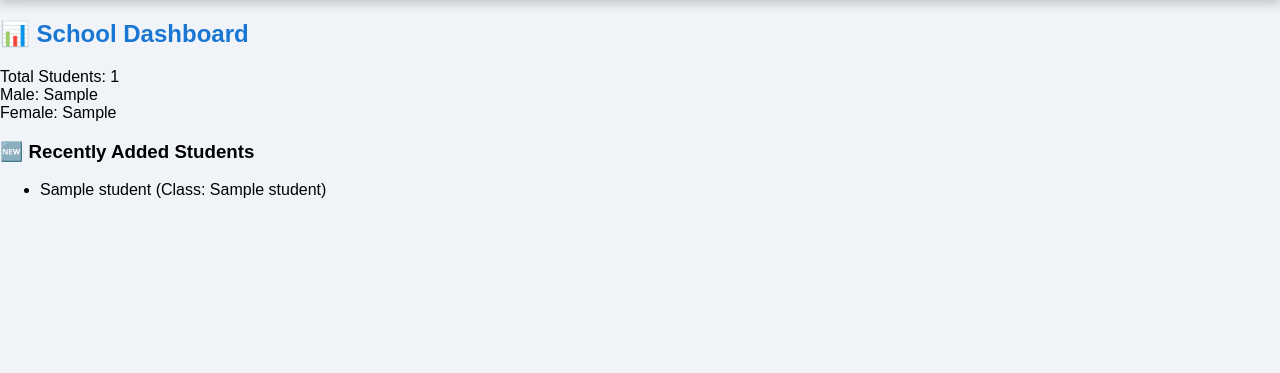
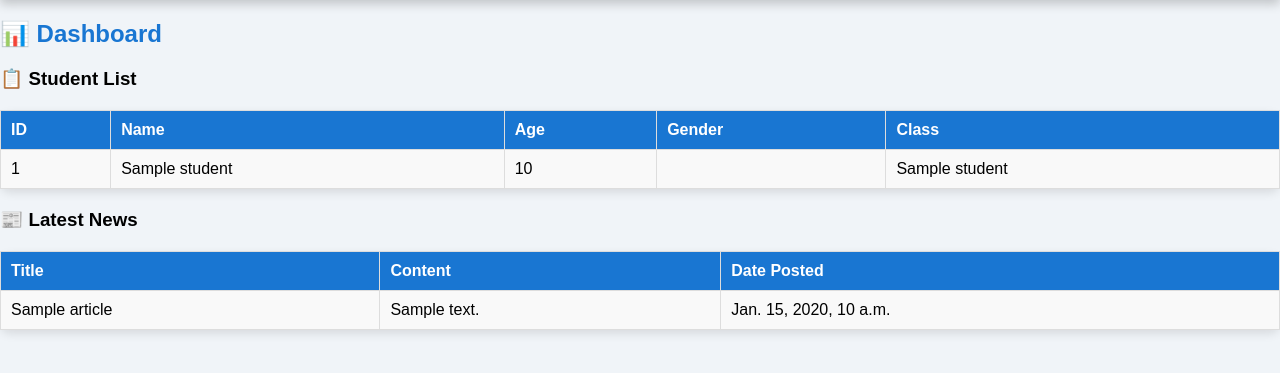
Before and after one commit to nanatoto-droid/admin2, a Django app: template school/templates/dashboard.html in a window 1280 px wide. Shown: the part 81-454 px from the top of the page. Run offline with Django 3.2, Linux system fonts and the light colour scheme; the template is opened without the code that fills it: most values are stand-ins (such as "Sample title", 1, 10 or a date in 2020).

Commit message:
initial commit

```diff
--- a/school/static/css/style.css
+++ b/school/static/css/style.css
@@ -262,3 +262,28 @@ a.button {
 a.button:hover {
     background-color: #388E3C;
 }
+/*dashboard table*/
+table {
+    width: 100%;
+    border-collapse: collapse;
+    margin-top: 20px;
+}
+
+th, td {
+    border: 1px solid #ddd;
+    padding: 10px;
+    text-align: left;
+}
+
+th {
+    background-color: #1976D2;
+    color: white;
+}
+
+td {
+    background-color: #f9f9f9;
+}
+
+tr:hover {
+    background-color: #e3f2fd;
+}
--- a/school/templates/dashboard.html
+++ b/school/templates/dashboard.html
@@ -1,16 +1,81 @@
+{#{% extends 'base.html' %}#}
+{#{% block content %}#}
+{#<h2>📊 School Dashboard</h2>#}
+{#<div class="stats">#}
+{#    <div class="stat-box">Total Students: {{ total_students }}</div>#}
+{#    <div class="stat-box">Male: {{ male_students }}</div>#}
+{#    <div class="stat-box">Female: {{ female_students }}</div>#}
+{#</div>#}
+{##}
+{#<h3>🆕 Recently Added Students</h3>#}
+{#<ul>#}
+{#    {% for student in recent_students %}#}
+{#        <li>{{ student.name }} (Class: {{ student.class_name }})</li>#}
+{#    {% endfor %}#}
+{#</ul>#}
+{#{% endblock %}#}
 {% extends 'base.html' %}
+
+{% block title %}Dashboard{% endblock %}
+
 {% block content %}
-<h2>📊 School Dashboard</h2>
-<div class="stats">
-    <div class="stat-box">Total Students: {{ total_students }}</div>
-    <div class="stat-box">Male: {{ male_students }}</div>
-    <div class="stat-box">Female: {{ female_students }}</div>
-</div>
+<h2>📊 Dashboard</h2>
 
-<h3>🆕 Recently Added Students</h3>
-<ul>
-    {% for student in recent_students %}
-        <li>{{ student.name }} (Class: {{ student.class_name }})</li>
-    {% endfor %}
-</ul>
+<!-- Student List Table -->
+<h3>📋 Student List</h3>
+<table border="1">
+    <thead>
+        <tr>
+            <th>ID</th>
+            <th>Name</th>
+            <th>Age</th>
+            <th>Gender</th>
+            <th>Class</th>
+{#            <th>Actions</th>#}
+        </tr>
+    </thead>
+    <tbody>
+        {% for student in students %}
+        <tr>
+            <td>{{ student.id }}</td>
+            <td>{{ student.name }}</td>
+            <td>{{ student.age }}</td>
+            <td>
+                {% if student.gender == 'M' %}
+                    Male
+                {% elif student.gender == 'F' %}
+                    Female
+                {% endif %}
+            </td>
+            <td>{{ student.class_name }}</td>
+{#            <td>#}
+{#                <a href="{% url 'edit_student' student.id %}">✏ Edit</a> |#}
+{#                <a href="{% url 'delete_student' student.id %}" onclick="return confirm('Are you sure?')">❌ Delete</a>#}
+{#            </td>#}
+        </tr>
+        {% endfor %}
+    </tbody>
+</table>
+
+<!-- News Table -->
+<h3>📰 Latest News</h3>
+<table border="1">
+    <thead>
+        <tr>
+            <th>Title</th>
+            <th>Content</th>
+            <th>Date Posted</th>
+        </tr>
+    </thead>
+    <tbody>
+        {% for article in news %}
+        <tr>
+            <td>{{ article.title }}</td>
+            <td>{{ article.content }}</td>
+            <td>{{ article.date_posted }}</td>
+        </tr>
+        {% endfor %}
+    </tbody>
+</table>
+
 {% endblock %}
```
Also changed, not shown: school/views.py (+3 -14 lines), db.sqlite3.
